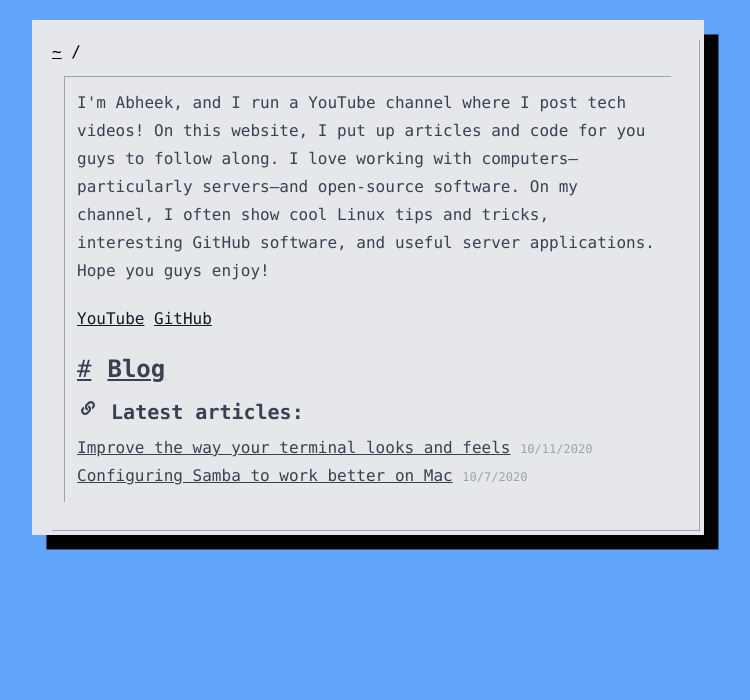
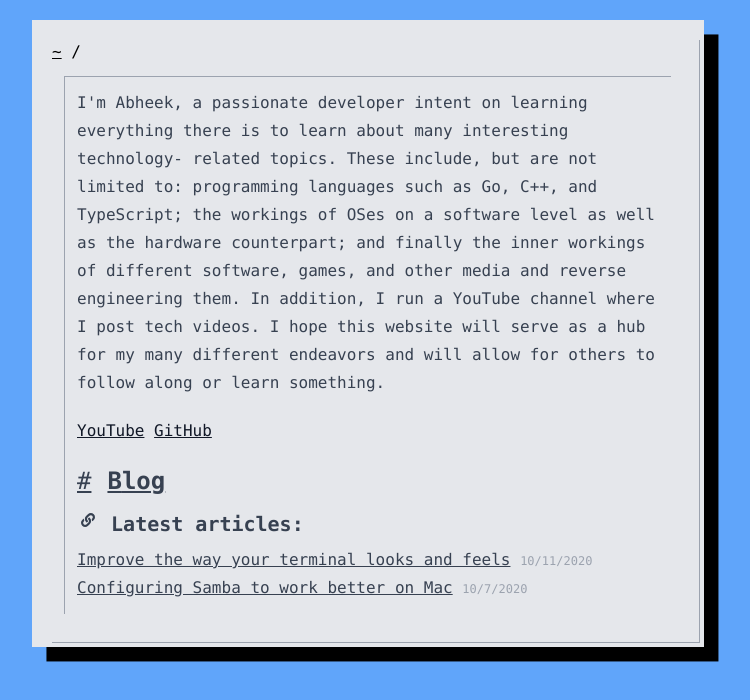
Before and after one commit to abheekda1/adawesome.tech, a Next.js app: page / in a window 1280 px wide. Shown: the top 700 px of the page, without its empty margins (272-1022 px from the left). Built offline with nearby package versions, Linux system fonts and the light colour scheme; a small style sheet from the web is missing.

Commit message:
refactor: rewrite self introduction

```diff
--- a/pages/index.tsx
+++ b/pages/index.tsx
@@ -21,12 +21,16 @@ const Home = ({
       <Box>
         <div className='prose'>
           <p>
-            I&apos;m Abheek, and I run a YouTube channel where I post tech
-            videos! On this website, I put up articles and code for you guys to
-            follow along. I love working with computers—particularly servers—and
-            open-source software. On my channel, I often show cool Linux tips
-            and tricks, interesting GitHub software, and useful server
-            applications. Hope you guys enjoy!
+            I&apos;m Abheek, a passionate developer intent on learning
+            everything there is to learn about many interesting technology-
+            related topics. These include, but are not limited to: programming
+            languages such as Go, C++, and TypeScript; the workings of OSes on a
+            software level as well as the hardware counterpart; and finally the
+            inner workings of different software, games, and other media and
+            reverse engineering them. In addition, I run a YouTube channel where
+            I post tech videos. I hope this website will serve as a hub for my
+            many different endeavors and will allow for others to follow along
+            or learn something.
           </p>
 
           <p>
```
